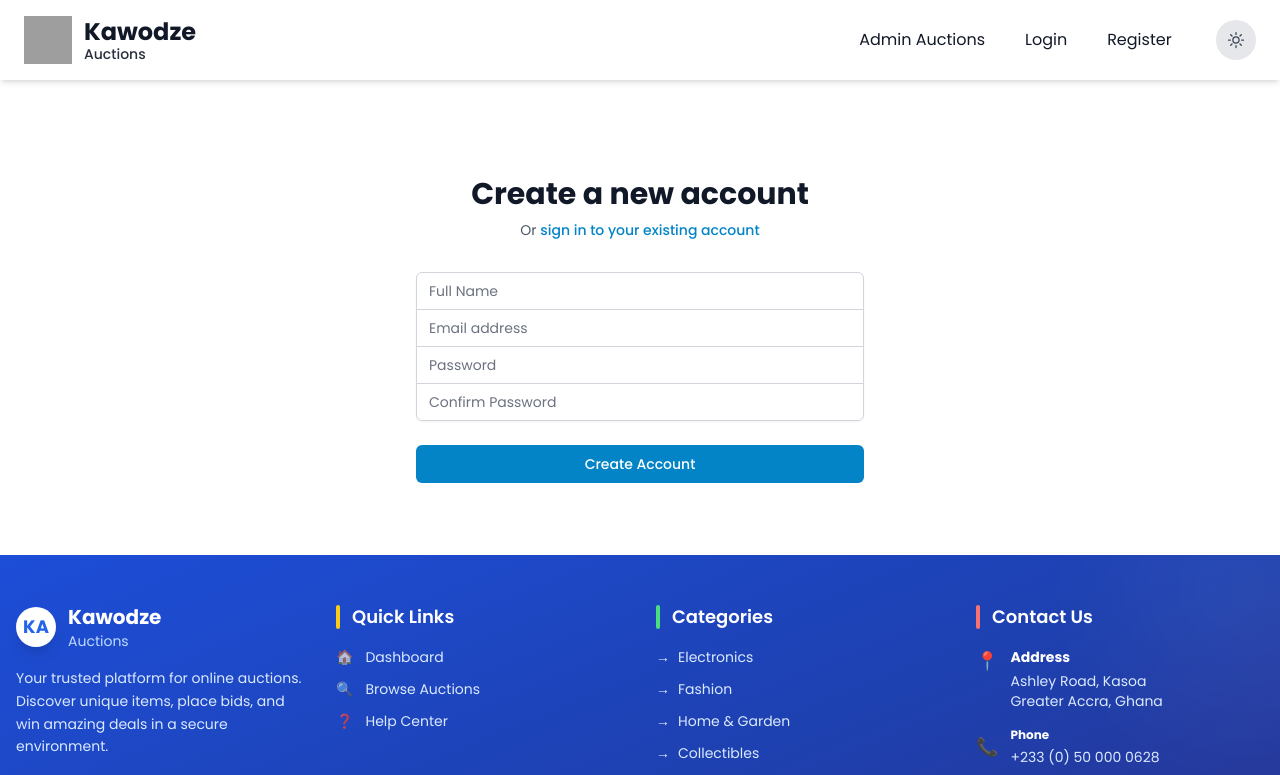
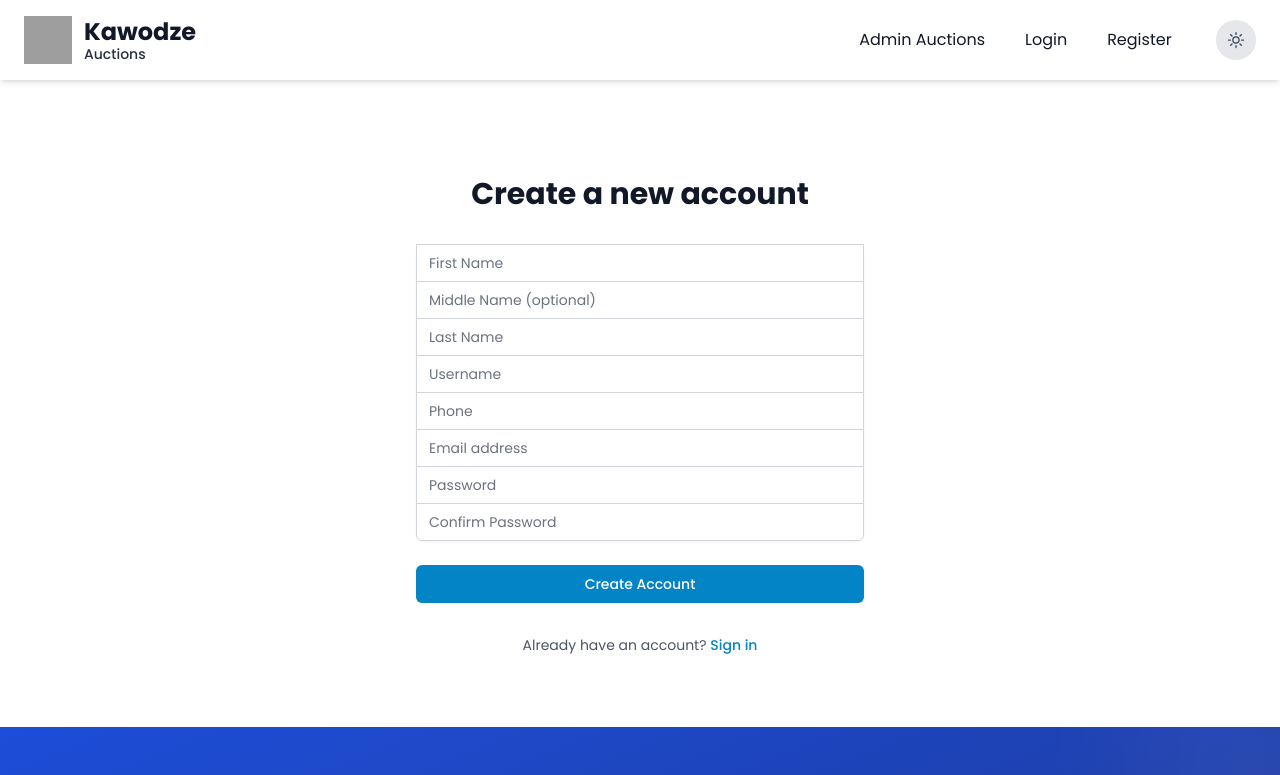
Before and after one commit to Pizzosta/auction-website, a React (Vite) app in the folder client/: page /register in a window 1280 px wide. Shown: the top 775 px of the page. Built offline with nearby package versions, Linux system fonts and the light colour scheme; grey boxes are pictures that could not be loaded.

Commit message:
Registration Page

```diff
--- a/client/src/pages/Register.jsx
+++ b/client/src/pages/Register.jsx
@@ -1,14 +1,30 @@
-// src/pages/Register.jsx
-import { useState } from 'react';
-import { Link } from 'react-router-dom';
+import { useState, useRef } from 'react';
+import { Link, useNavigate } from 'react-router-dom';
+import { handleApiError, handleError } from '../utils/errorHandler';
+import { showToast } from '../utils/toast';
+import Spinner from '../components/Spinner';
 
 const Register = () => {
   const [formData, setFormData] = useState({
-    name: '',
+    firstname: '',
+    middlename: '',
+    lastname: '',
+    username: '',
+    phone: '',
     email: '',
     password: '',
     confirmPassword: '',
   });
+  const [error, setError] = useState('');
+  const [isLoading, setIsLoading] = useState(false);
+  const navigate = useNavigate();
+  const firstnameRef = useRef(null);
+  const lastnameRef = useRef(null);
+  const usernameRef = useRef(null);
+  const phoneRef = useRef(null);
+  const emailRef = useRef(null);
+  const passwordRef = useRef(null);
+  const confirmPasswordRef = useRef(null);
 
   const handleChange = (e) => {
     const { name, value } = e.target;
@@ -18,10 +34,65 @@ const Register = () => {
     }));
   };
 
-  const handleSubmit = (e) => {
+  const handleSubmit = async (e) => {
     e.preventDefault();
-    // Handle registration logic here
-    console.log('Registration submitted:', formData);
+    setError('');
+    // Client-side validation
+    if (!formData.firstname) {
+      setError('Please enter your first name');
+      firstnameRef.current?.focus();
+      return;
+    }
+    if (!formData.lastname) {
+      setError('Please enter your last name');
+      lastnameRef.current?.focus();
+      return;
+    }
+    if (!formData.username) {
+      setError('Please enter a username');
+      usernameRef.current?.focus();
+      return;
+    }
+    if (!formData.phone) {
+      setError('Please enter your phone number');
+      phoneRef.current?.focus();
+      return;
+    }
+    if (!formData.email) {
+      setError('Please enter your email address');
+      emailRef.current?.focus();
+      return;
+    }
+    if (!formData.password) {
+      setError('Please enter your password');
+      passwordRef.current?.focus();
+      return;
+    }
+    if (!formData.confirmPassword) {
+      setError('Please confirm your password');
+      confirmPasswordRef.current?.focus();
+      return;
+    }
+    setIsLoading(true);
+    try {
+      const res = await fetch('/api/auth/register', {
+        method: 'POST',
+        headers: { 'Content-Type': 'application/json' },
+        body: JSON.stringify(formData),
+      });
+      const data = await res.json();
+      if (!res.ok) {
+        const error = handleApiError(data);
+        handleError(error, setError);
+        return;
+      }
+      showToast.success('Registration successful!');
+      navigate('/login');
+    } catch (err) {
+      handleError(err, setError);
+    } finally {
+      setIsLoading(false);
+    }
   };
 
   return (
@@ -31,37 +102,105 @@ const Register = () => {
           <h2 className="mt-6 text-center text-3xl font-extrabold text-gray-900 dark:text-white">
             Create a new account
           </h2>
-          <p className="mt-2 text-center text-sm text-gray-600 dark:text-gray-400">
-            Or{' '}
-            <Link to="/login" className="font-medium text-primary-600 hover:text-primary-500 dark:text-primary-400">
-              sign in to your existing account
-            </Link>
-          </p>
         </div>
+        {error && (
+          <div className="bg-red-50 dark:bg-red-900/20 border-l-4 border-red-500 p-4">
+            <div className="flex">
+              <div className="flex-shrink-0">
+                <svg className="h-5 w-5 text-red-500" viewBox="0 0 20 20" fill="currentColor">
+                  <path
+                    fillRule="evenodd"
+                    d="M10 18a8 8 0 100-16 8 8 0 000 16zM8.707 7.293a1 1 0 00-1.414 1.414L8.586 10l-1.293 1.293a1 1 0 101.414 1.414L10 11.414l1.293 1.293a1 1 0 001.414-1.414L11.414 10l1.293-1.293a1 1 0 00-1.414-1.414L10 8.586 8.707 7.293z"
+                    clipRule="evenodd"
+                  />
+                </svg>
+              </div>
+              <div className="ml-3">
+                <p className="text-sm text-red-700 dark:text-red-300">{error}</p>
+              </div>
+            </div>
+          </div>
+        )}
         <form className="mt-8 space-y-6" onSubmit={handleSubmit}>
           <div className="rounded-md shadow-sm -space-y-px">
             <div>
-              <label htmlFor="name" className="sr-only">
-                Full Name
-              </label>
+              <label htmlFor="firstname" className="sr-only">First Name</label>
               <input
-                id="name"
-                name="name"
+                id="firstname"
+                ref={firstnameRef}
+                name="firstname"
                 type="text"
-                autoComplete="name"
+                autoComplete="given-name"
                 required
-                value={formData.name}
+                value={formData.firstname}
                 onChange={handleChange}
-                className="appearance-none rounded-none relative block w-full px-3 py-2 border border-gray-300 dark:border-gray-700 placeholder-gray-500 text-gray-900 dark:bg-gray-800 dark:text-white rounded-t-md focus:outline-none focus:ring-primary-500 focus:border-primary-500 focus:z-10 sm:text-sm"
-                placeholder="Full Name"
+                className="appearance-none rounded-none relative block w-full px-3 py-2 border border-gray-300 dark:border-gray-700 placeholder-gray-500 text-gray-900 dark:bg-gray-800 dark:text-white focus:outline-none focus:ring-primary-500 focus:border-primary-500 focus:z-10 sm:text-sm"
+                placeholder="First Name"
               />
             </div>
             <div>
-              <label htmlFor="email-address" className="sr-only">
-                Email address
-              </label>
+              <label htmlFor="middlename" className="sr-only">Middle Name</label>
+              <input
+                id="middlename"
+                name="middlename"
+                type="text"
+                autoComplete="additional-name"
+                value={formData.middlename}
+                onChange={handleChange}
+                className="appearance-none rounded-none relative block w-full px-3 py-2 border border-gray-300 dark:border-gray-700 placeholder-gray-500 text-gray-900 dark:bg-gray-800 dark:text-white focus:outline-none focus:ring-primary-500 focus:border-primary-500 focus:z-10 sm:text-sm"
+                placeholder="Middle Name (optional)"
+              />
+            </div>
+            <div>
+              <label htmlFor="lastname" className="sr-only">Last Name</label>
+              <input
+                id="lastname"
+                ref={lastnameRef}
+                name="lastname"
+                type="text"
+                autoComplete="family-name"
+                required
+                value={formData.lastname}
+                onChange={handleChange}
+                className="appearance-none rounded-none relative block w-full px-3 py-2 border border-gray-300 dark:border-gray-700 placeholder-gray-500 text-gray-900 dark:bg-gray-800 dark:text-white focus:outline-none focus:ring-primary-500 focus:border-primary-500 focus:z-10 sm:text-sm"
+                placeholder="Last Name"
+              />
+            </div>
+            <div>
+              <label htmlFor="username" className="sr-only">Username</label>
+              <input
+                id="username"
+                ref={usernameRef}
+                name="username"
+                type="text"
+                autoComplete="username"
+                required
+                value={formData.username}
+                onChange={handleChange}
+                className="appearance-none rounded-none relative block w-full px-3 py-2 border border-gray-300 dark:border-gray-700 placeholder-gray-500 text-gray-900 dark:bg-gray-800 dark:text-white focus:outline-none focus:ring-primary-500 focus:border-primary-500 focus:z-10 sm:text-sm"
+                placeholder="Username"
+              />
+            </div>
+            <div>
+              <label htmlFor="phone" className="sr-only">Phone</label>
+              <input
+                id="phone"
+                ref={phoneRef}
+                name="phone"
+                type="text"
+                autoComplete="tel"
+                required
+                value={formData.phone}
+                onChange={handleChange}
+                className="appearance-none rounded-none relative block w-full px-3 py-2 border border-gray-300 dark:border-gray-700 placeholder-gray-500 text-gray-900 dark:bg-gray-800 dark:text-white focus:outline-none focus:ring-primary-500 focus:border-primary-500 focus:z-10 sm:text-sm"
+                placeholder="Phone"
+              />
+            </div>
+            <div>
+              <label htmlFor="email-address" className="sr-only">Email address</label>
               <input
                 id="email-address"
+                ref={emailRef}
                 name="email"
                 type="email"
                 autoComplete="email"
@@ -73,11 +212,10 @@ const Register = () => {
               />
             </div>
             <div>
-              <label htmlFor="password" className="sr-only">
-                Password
-              </label>
+              <label htmlFor="password" className="sr-only">Password</label>
               <input
                 id="password"
+                ref={passwordRef}
                 name="password"
                 type="password"
                 autoComplete="new-password"
@@ -89,11 +227,10 @@ const Register = () => {
               />
             </div>
             <div>
-              <label htmlFor="confirm-password" className="sr-only">
-                Confirm Password
-              </label>
+              <label htmlFor="confirm-password" className="sr-only">Confirm Password</label>
               <input
                 id="confirm-password"
+                ref={confirmPasswordRef}
                 name="confirmPassword"
                 type="password"
                 autoComplete="new-password"
@@ -105,16 +242,34 @@ const Register = () => {
               />
             </div>
           </div>
-
           <div>
             <button
               type="submit"
-              className="group relative w-full flex justify-center py-2 px-4 border border-transparent text-sm font-medium rounded-md text-white bg-primary-600 hover:bg-primary-700 focus:outline-none focus:ring-2 focus:ring-offset-2 focus:ring-primary-500"
+              className="group relative w-full flex justify-center py-2 px-4 border border-transparent text-sm font-medium rounded-md text-white bg-primary-600 hover:bg-primary-700 focus:outline-none focus:ring-2 focus:ring-offset-2 focus:ring-primary-500 disabled:opacity-50 disabled:cursor-not-allowed"
+              disabled={isLoading}
             >
-              Create Account
+              {isLoading ? (
+                <>
+                  <Spinner size="sm" color="white" className="mr-2" />
+                  Creating account...
+                </>
+              ) : (
+                'Create Account'
+              )}
             </button>
           </div>
         </form>
+        <div className="text-center text-sm mt-4">
+          <span className="text-gray-600 dark:text-gray-400">
+            Already have an account?{' '}
+          </span>
+          <Link
+            to="/login"
+            className="font-medium text-primary-600 hover:text-primary-500 dark:text-primary-400"
+          >
+            Sign in
+          </Link>
+        </div>
       </div>
     </div>
   );
```
